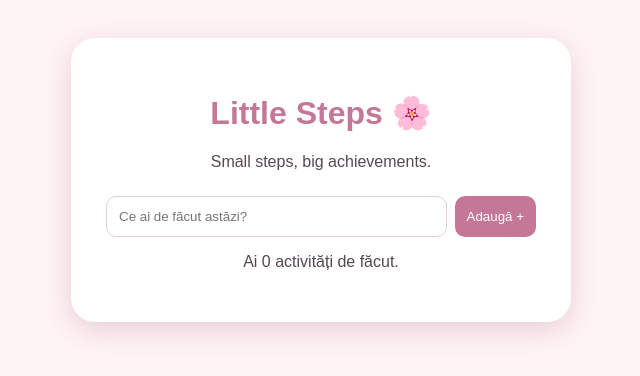
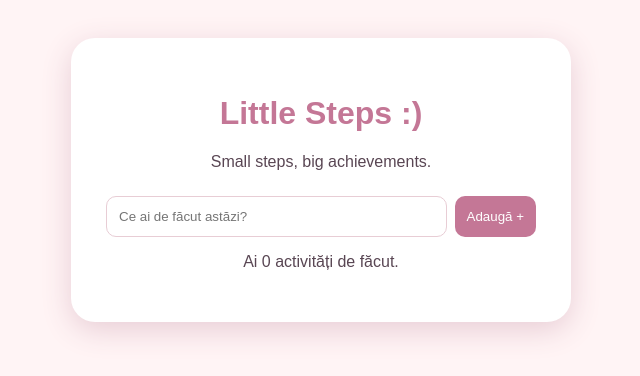
Before and after one commit to oanag03/little-steps, a plain HTML site: page index.html in a window 1280 px wide. Shown: the part 220-596 px from the top of the page, without its empty margins (319-959 px from the left). Drawn offline with Linux system fonts and the light colour scheme.

Commit message:
Use old style emoticons instead of emoji

```diff
--- a/index.html
+++ b/index.html
@@ -9,7 +9,7 @@
 </head>
 <body>
   <main class="container">
-    <h1>Little Steps 🌸</h1>
+    <h1>Little Steps :)</h1>
     <p>Small steps, big achievements.</p>
 
     <form id="task-form">
```
